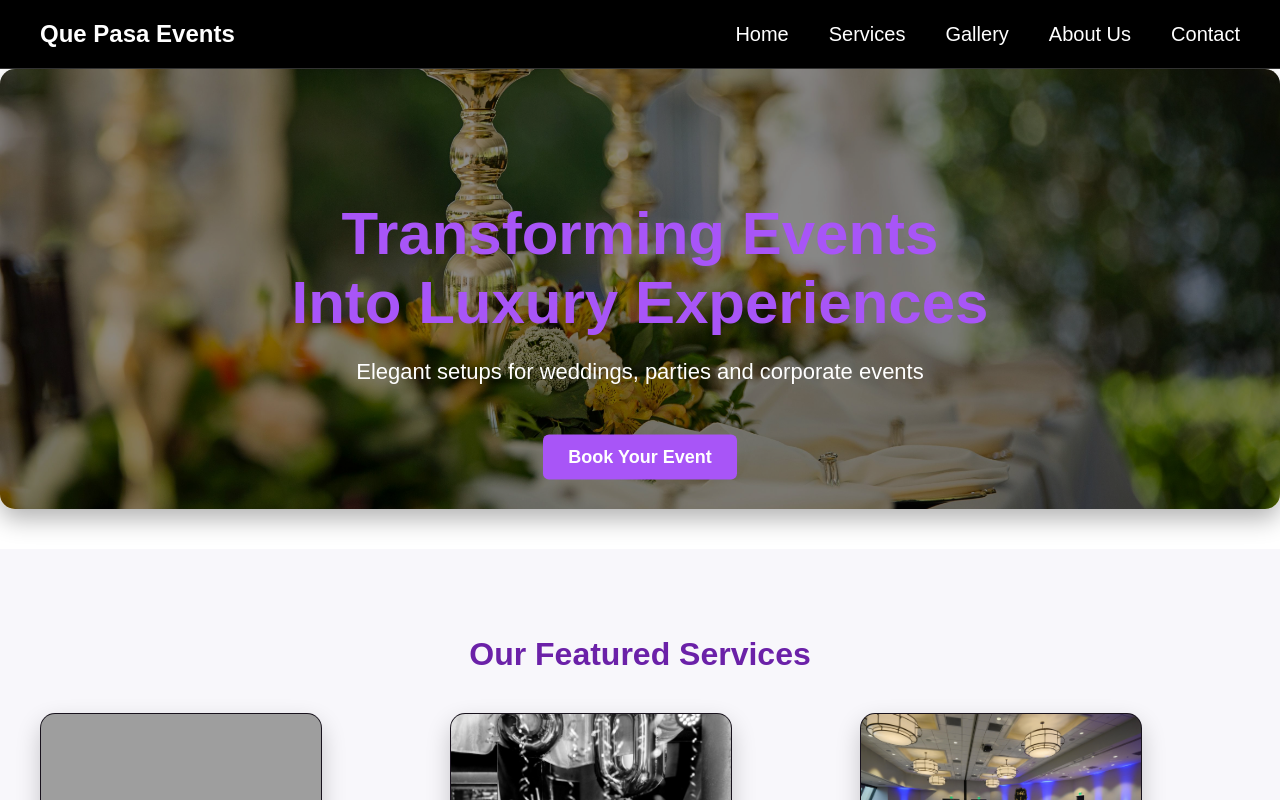
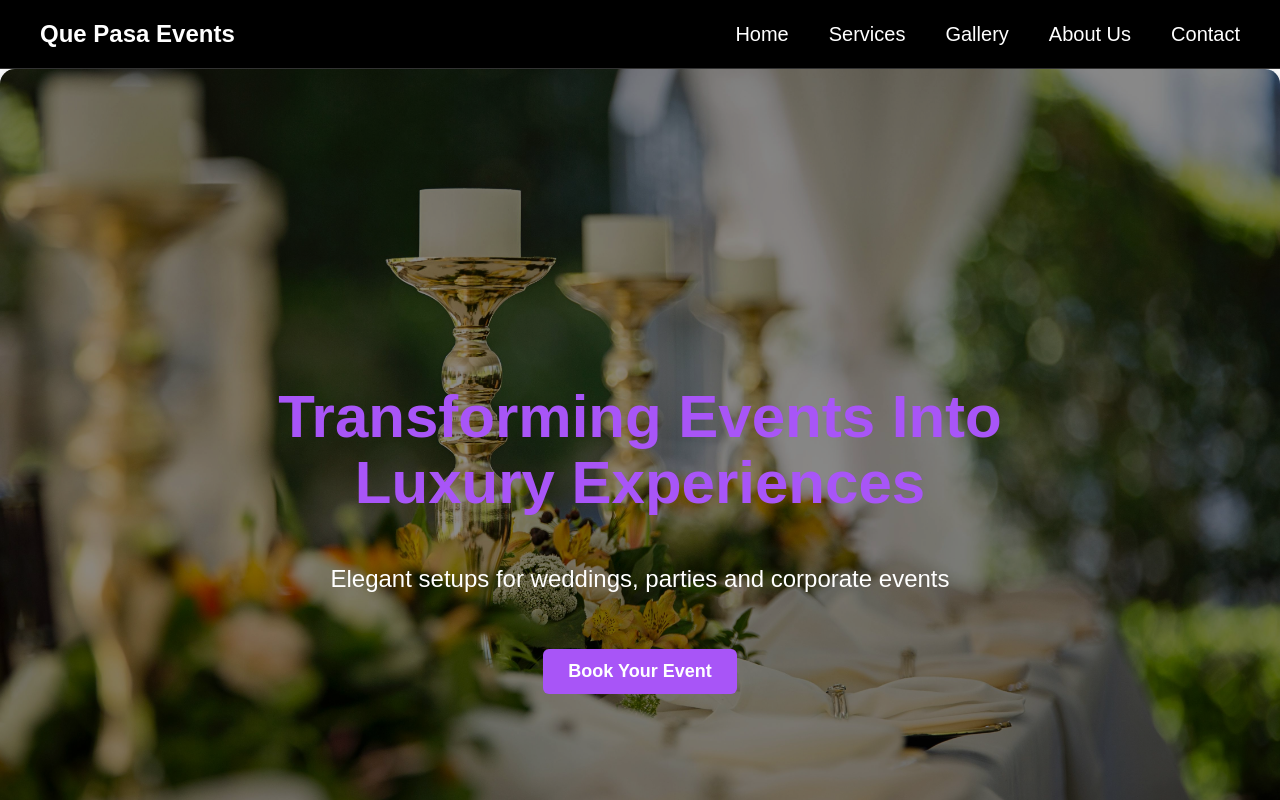
Before and after one commit to Joedev81/quepasa-events, a React (Create React App) app in the folder client/: page / in a window 1280 px wide. Shown: the top 800 px of the page. Built offline with nearby package versions, Linux system fonts and the light colour scheme; grey boxes are pictures that could not be loaded.

Commit message:
Enhance About page, improve hero section and update branding

```diff
--- a/client/src/components/Hero.css
+++ b/client/src/components/Hero.css
@@ -1,11 +1,16 @@
 .hero {
-  height: 200px;
+  min-height: 650px;
   position: relative;
   overflow: hidden;
   border-radius: 15px;
   margin-bottom: 40px;
   box-shadow: 0 10px 25px rgba(0,0,0,0.3);
+
+  display: flex;
+  justify-content: center;
+  align-items: center;
 }
+
 
 /* SLIDES */
 .hero-slide {
@@ -35,23 +40,32 @@
 .hero-content {
   position: relative;
   z-index: 2;
+
+  display: flex;
+  flex-direction: column;
+  justify-content: center;
+  align-items: center;
+
   text-align: center;
   color: white;
-  max-width: 700px;
+
+  width: 90%;
+  max-width: 850px;
+
   margin: 0 auto;
-  top: 50%;
-  transform: translateY(-50%);
 }
 
 .hero-content h1 {
-  font-size: 65px;
+  font-size: 72px;
   margin-bottom: 20px;
   font-weight: 700;
+  line-height: 1.1;
 }
 
 .hero-content p {
-  font-size: 22px;
+  font-size: 24px;
   margin-bottom: 30px;
+  line-height: 1.6;
 }
 
 .hero-btn {
--- a/client/src/components/Hero.js
+++ b/client/src/components/Hero.js
@@ -1,5 +1,6 @@
 import React, { useState, useEffect } from "react";
 import "./Hero.css";
+import { useNavigate } from "react-router-dom";
 
 import setup1 from "../assets/images/setup1.jpg";
 import setup2 from "../assets/images/setup2.jpg";
@@ -10,6 +11,7 @@ const slides = [setup1, setup2, setup3];
 function Hero() {
   const [current, setCurrent] = useState(0);
   const [loaded, setLoaded] = useState(false);
+  const navigate = useNavigate();
 
   // PRELOAD IMAGES
  useEffect(() => {
@@ -57,7 +59,12 @@ function Hero() {
       <div className="hero-content">
         <h1>Transforming Events Into Luxury Experiences</h1>
         <p>Elegant setups for weddings, parties and corporate events</p>
-        <button className="hero-btn">Book Your Event</button>
+        <button
+           className="hero-btn"
+           onClick={() => navigate("/contact")}
+        >
+          Book Your Event
+        </button>
       </div>
     </section>
   );
```
